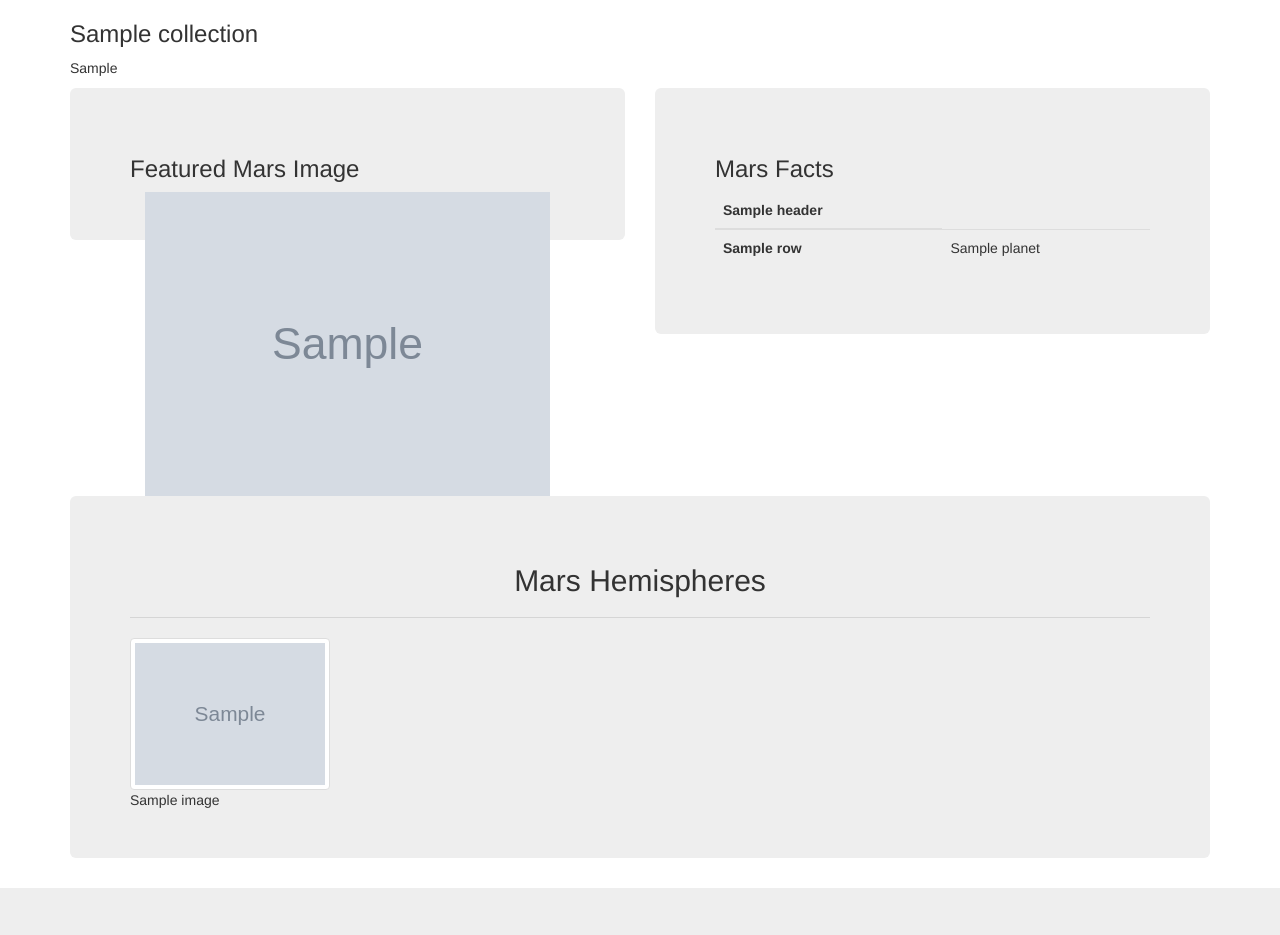
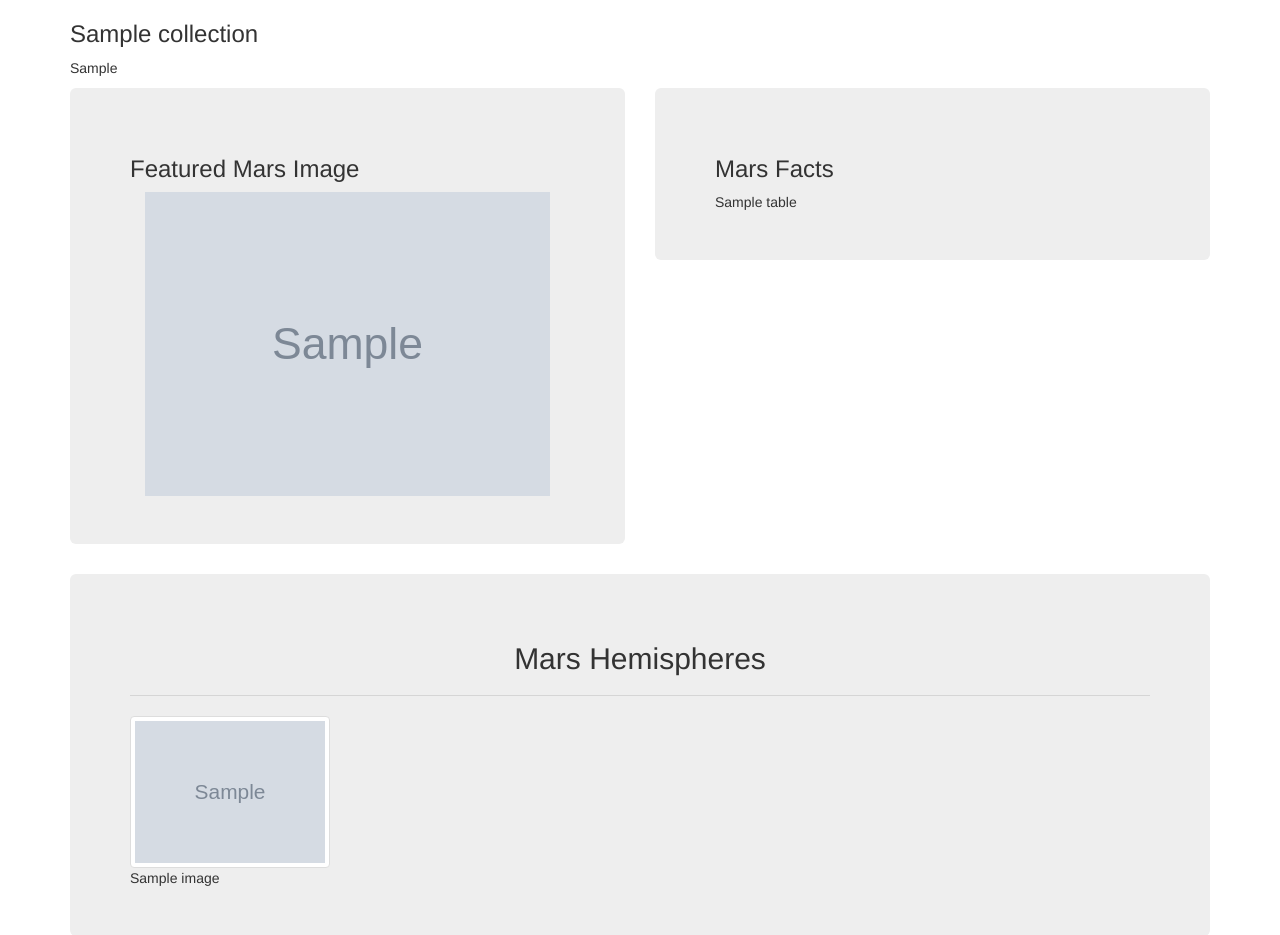
Before and after one commit to aburstyn9068/web-scraping-challenge, a Flask app: page / in a window 1280 px wide. Shown: the part 338-1273 px from the top of the page. Before the commit the page ends 1226 px from the top, so only its background shows below. Run offline with Flask 2, Linux system fonts and the light colour scheme; grey boxes marked "Sample" are stand-in pictures; a database or web service that is not in the repository returns one stand-in record (values such as "Sample title"); some libraries are stand-ins or nearby versions.

Commit message:
updates index.html

```diff
--- a/Mission_to_Mars/templates/index.html
+++ b/Mission_to_Mars/templates/index.html
@@ -27,7 +27,7 @@
 
     <div class="row">
       <div class="container col-md-6">
-          <div class="jumbotron">
+          <div class="jumbotron col-md-12">
               <h3 class="display-6">Featured Mars Image</h3>
                 <figure class="figure">
                   <img src="{{ mars.featured_image }}" alt="..." class="col-md-12 img-fluid float-left mr-2 mb-1">
@@ -38,25 +38,7 @@
       <div class="container col-md-6">
           <div class="jumbotron">
               <h3 class="display-6">Mars Facts</h3>
-              <table class="table">
-                <thead>
-                  <tr>
-                    {% for header in mars.headers%}
-                    <th scope="col">{{ header }}</th>
-                    {% endfor %}
-                  </tr>
-                </thead>
-                <tbody>
-                  {% for row in mars.rows %}
-                  <tr>
-                    <th scope="row">{{ row }}</th>
-                    {% for planet in mars.table %}
-                    <td>{{ planet }}</td>
-                    {% endfor %}
-                  </tr>
-                  {% endfor %}
-                </tbody>
-              </table>
+              {{ mars.table | safe }}
           </div>
       </div>
     </div>
```
Also changed, not shown: Mission_to_Mars/scrape_mars.py (+4 -16 lines), 1 other file.
